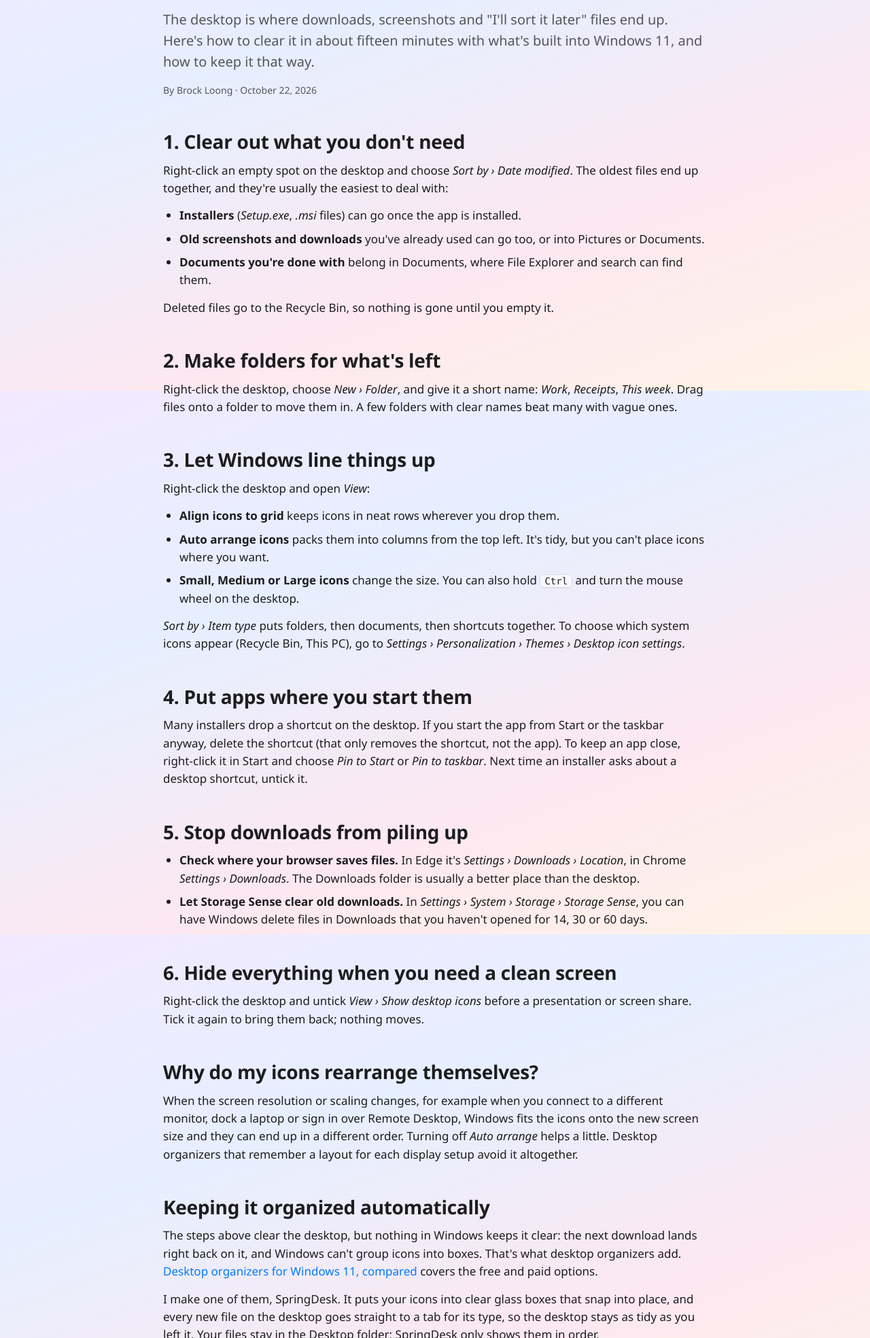
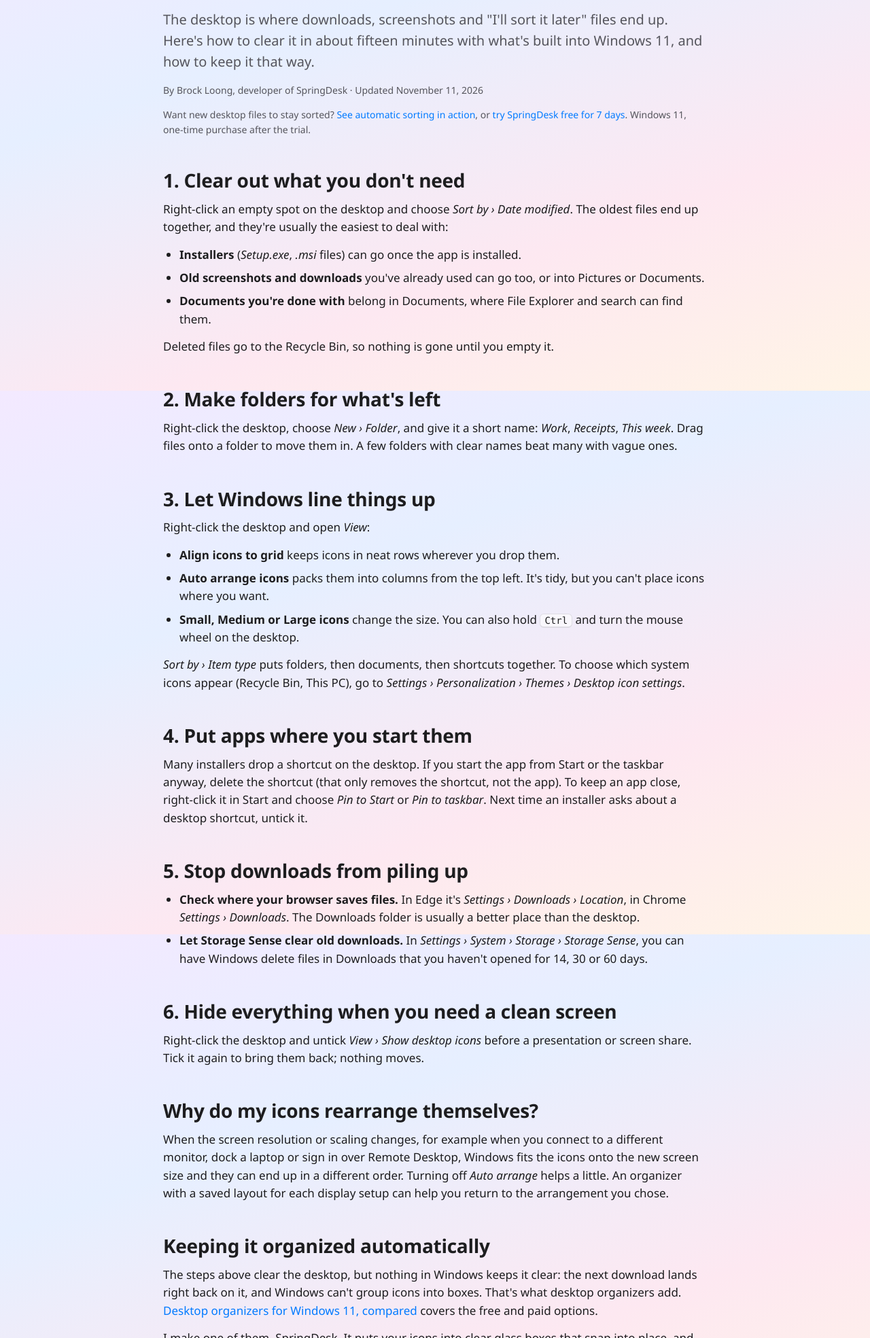
Before and after one commit to lchovo/SpringDesk, a plain HTML site: page docs/guides/organize-windows-11-desktop/index.html in a window 1280 px wide. Shown: the part 225-2194 px from the top of the page at 68% size. Drawn offline with Linux system fonts and the light colour scheme.

Commit message:
Improve guide trial and demo links

```diff
--- a/docs/guides/organize-windows-11-desktop/index.html
+++ b/docs/guides/organize-windows-11-desktop/index.html
@@ -22,7 +22,7 @@
     "description": "Built-in Windows 11 tools for a tidy desktop, and how to keep it organized automatically.",
     "url": "https://springdesk.app/guides/organize-windows-11-desktop/",
     "datePublished": "2026-10-22",
-    "dateModified": "2026-10-22",
+    "dateModified": "2026-11-11",
     "author": { "@type": "Person", "name": "Brock Loong", "url": "https://github.com/lchovo" },
     "image": "https://springdesk.app/assets/og.jpg"
   }
@@ -43,7 +43,8 @@
     <main class="article">
       <h1>How to organize your Windows 11 desktop</h1>
       <p class="lede">The desktop is where downloads, screenshots and "I'll sort it later" files end up. Here's how to clear it in about fifteen minutes with what's built into Windows 11, and how to keep it that way.</p>
-      <p class="byline">By Brock Loong · October 22, 2026</p>
+      <p class="byline">By Brock Loong, developer of SpringDesk · Updated November 11, 2026</p>
+      <p class="fine">Want new desktop files to stay sorted? <a href="#automatic-sorting">See automatic sorting in action</a>, or <a href="https://apps.microsoft.com/detail/9NRL4M710KQB?cid=site-guide-intro">try SpringDesk free for 7 days</a>. Windows 11, one-time purchase after the trial.</p>
 
       <h2>1. Clear out what you don't need</h2>
       <p>Right-click an empty spot on the desktop and choose <em>Sort by › Date modified</em>. The oldest files end up together, and they're usually the easiest to deal with:</p>
@@ -79,9 +80,9 @@
       <p>Right-click the desktop and untick <em>View › Show desktop icons</em> before a presentation or screen share. Tick it again to bring them back; nothing moves.</p>
 
       <h2>Why do my icons rearrange themselves?</h2>
-      <p>When the screen resolution or scaling changes, for example when you connect to a different monitor, dock a laptop or sign in over Remote Desktop, Windows fits the icons onto the new screen size and they can end up in a different order. Turning off <em>Auto arrange</em> helps a little. Desktop organizers that remember a layout for each display setup avoid it altogether.</p>
+      <p>When the screen resolution or scaling changes, for example when you connect to a different monitor, dock a laptop or sign in over Remote Desktop, Windows fits the icons onto the new screen size and they can end up in a different order. Turning off <em>Auto arrange</em> helps a little. An organizer with a saved layout for each display setup can help you return to the arrangement you chose.</p>
 
-      <h2>Keeping it organized automatically</h2>
+      <h2 id="automatic-sorting">Keeping it organized automatically</h2>
       <p>The steps above clear the desktop, but nothing in Windows keeps it clear: the next download lands right back on it, and Windows can't group icons into boxes. That's what desktop organizers add. <a href="/best-desktop-organizer-windows-11/">Desktop organizers for Windows 11, compared</a> covers the free and paid options.</p>
       <p>I make one of them, SpringDesk. It puts your icons into clear glass boxes that snap into place, and every new file on the desktop goes straight to a tab for its type, so the desktop stays as tidy as you left it. Your files stay in the Desktop folder; SpringDesk only shows them in order.</p>
       <figure class="glass"><video data-src="/assets/3-new-files.mp4" poster="/assets/3-new-files.jpg" muted loop playsinline preload="none"></video><figcaption>In SpringDesk, new files on the desktop sort themselves by type.</figcaption></figure>
--- a/docs/sitemap.xml
+++ b/docs/sitemap.xml
@@ -14,7 +14,7 @@
   </url>
   <url><loc>https://springdesk.app/fences-alternative/</loc><lastmod>2026-10-23</lastmod></url>
   <url><loc>https://springdesk.app/best-desktop-organizer-windows-11/</loc><lastmod>2026-10-23</lastmod></url>
-  <url><loc>https://springdesk.app/guides/organize-windows-11-desktop/</loc><lastmod>2026-10-22</lastmod></url>
+  <url><loc>https://springdesk.app/guides/organize-windows-11-desktop/</loc><lastmod>2026-11-11</lastmod></url>
   <url><loc>https://springdesk.app/press/</loc><lastmod>2026-10-25</lastmod></url>
   <url><loc>https://springdesk.app/changelog/</loc><lastmod>2026-11-10</lastmod></url>
 </urlset>
```
